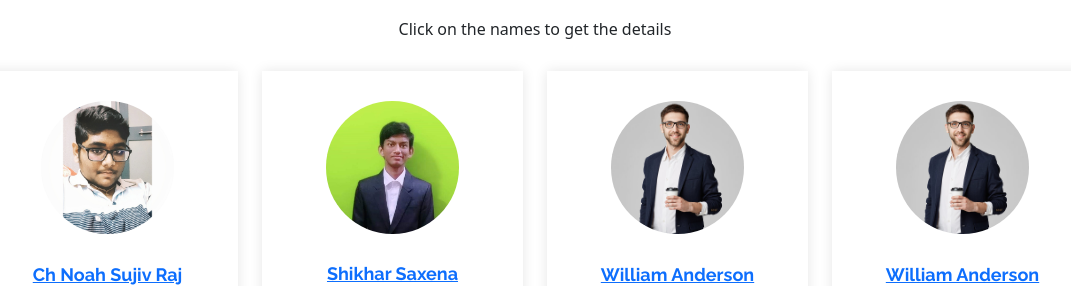
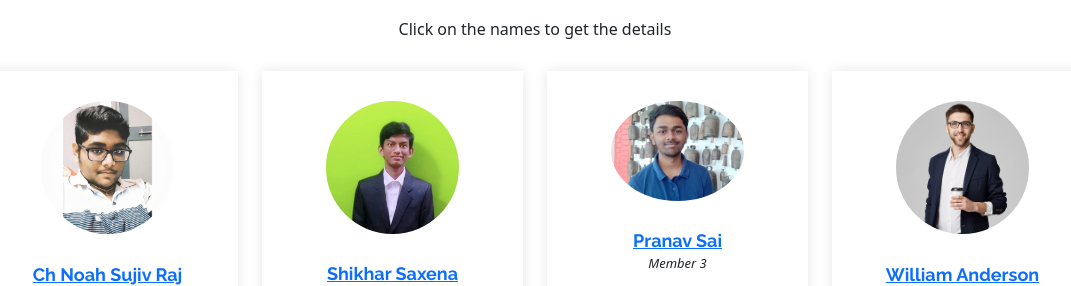
Before and after one commit to sujiv1204/dbms-project, a website with bundled scripts: page index.html in a window 1280 px wide. Shown: the part 1579-1865 px from the top of the page, without its empty margins (105-1176 px from the left). Built offline with nearby package versions, Linux system fonts and the light colour scheme.

Commit message:
index updated

```diff
--- a/index.html
+++ b/index.html
@@ -143,11 +143,11 @@
 
           <div class="col-12 col-md-3  d-flex align-items-stretch" data-aos="zoom-in">
             <div class="member">
-              <img src="assets/img/team/team-3.jpg" alt="">
+              <img src="assets/img/team/pranav.jpg" alt="Pranav">
               <a href="team3.html">
-                <h4>William Anderson</h4>
+                <h4>Pranav Sai</h4>
               </a>
-              <span>CTO</span>
+              <span>Member 3</span>
               <div class="social">
                 <a href=""><i class="icofont-twitter"></i></a>
                 <a href=""><i class="icofont-facebook"></i></a>
```
